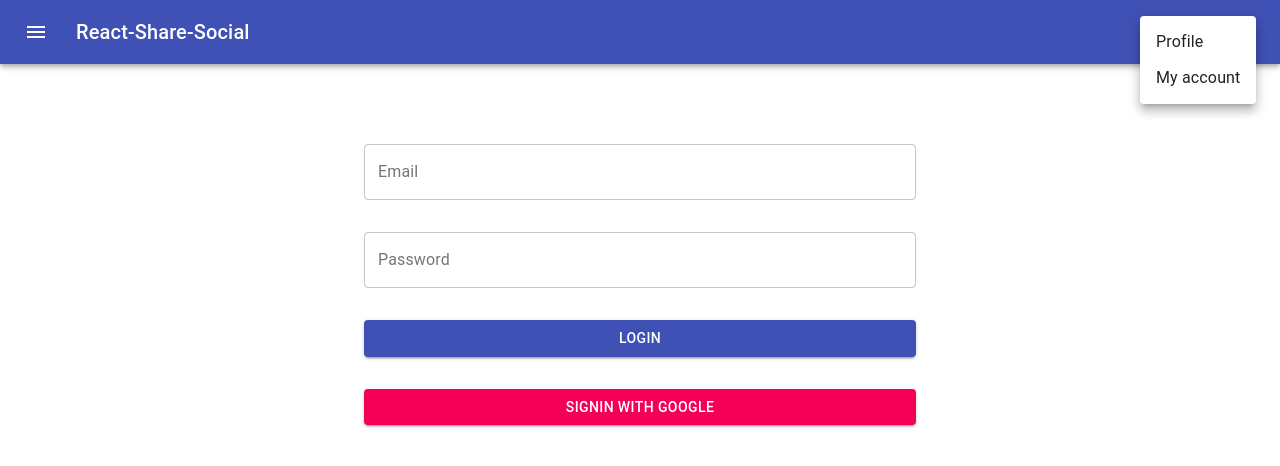
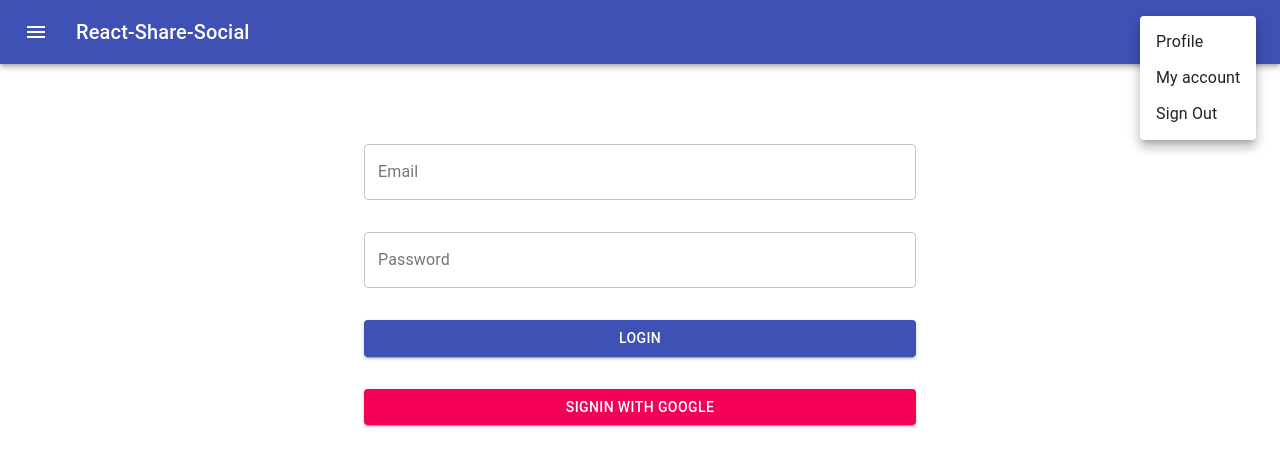
Before and after one commit to SelmanAyyildiz/react-share-social, a React (Create React App) app: page /login in a window 1280 px wide. Both pictures are taken after a click on the button 1232 px from the left and 32 px from the top of the page. Shown: the top 466 px of the page. Built offline with nearby package versions, Linux system fonts and the light colour scheme; no server answers.

Commit message:
add SignOut whit useCallback

```diff
--- a/src/components/Navbar.js
+++ b/src/components/Navbar.js
@@ -1,4 +1,4 @@
-import React,{useContext} from 'react';
+import React,{useCallback, useContext} from 'react';
 import { makeStyles } from '@material-ui/core/styles';
 import AppBar from '@material-ui/core/AppBar';
 import Toolbar from '@material-ui/core/Toolbar';
@@ -9,6 +9,7 @@ import AccountCircle from '@material-ui/icons/AccountCircle';
 import MenuItem from '@material-ui/core/MenuItem';
 import Menu from '@material-ui/core/Menu';
 import {FirebaseAuthContext} from '../context/AuthContext';
+import firebase from '../firebase/firebase.utils';
 
 const useStyles = makeStyles((theme) => ({
   root: {
@@ -42,6 +43,9 @@ export default function Navbar() {
   const handleClose = () => {
     setAnchorEl(null);
   };
+  const handleSignOut =useCallback( () => {
+    firebase.signOut();
+  },[]);
 
   return (
     <div className={classes.root}>
@@ -90,6 +94,7 @@ export default function Navbar() {
               >
                 <MenuItem onClick={handleClose}>Profile</MenuItem>
                 <MenuItem onClick={handleClose}>My account</MenuItem>
+                <MenuItem onClick={handleSignOut}>Sign Out</MenuItem>
               </Menu>
             </div>
           )}
--- a/src/firebase/firebase.utils.js
+++ b/src/firebase/firebase.utils.js
@@ -32,6 +32,11 @@ class Firebase {
         });
         this.firebaseAuth.signInWithPopup(googleProvider);
     }
+    signOut() {
+        this.firebaseAuth.signOut();
+    }
+
+
 }
 export default new Firebase();
 
```
